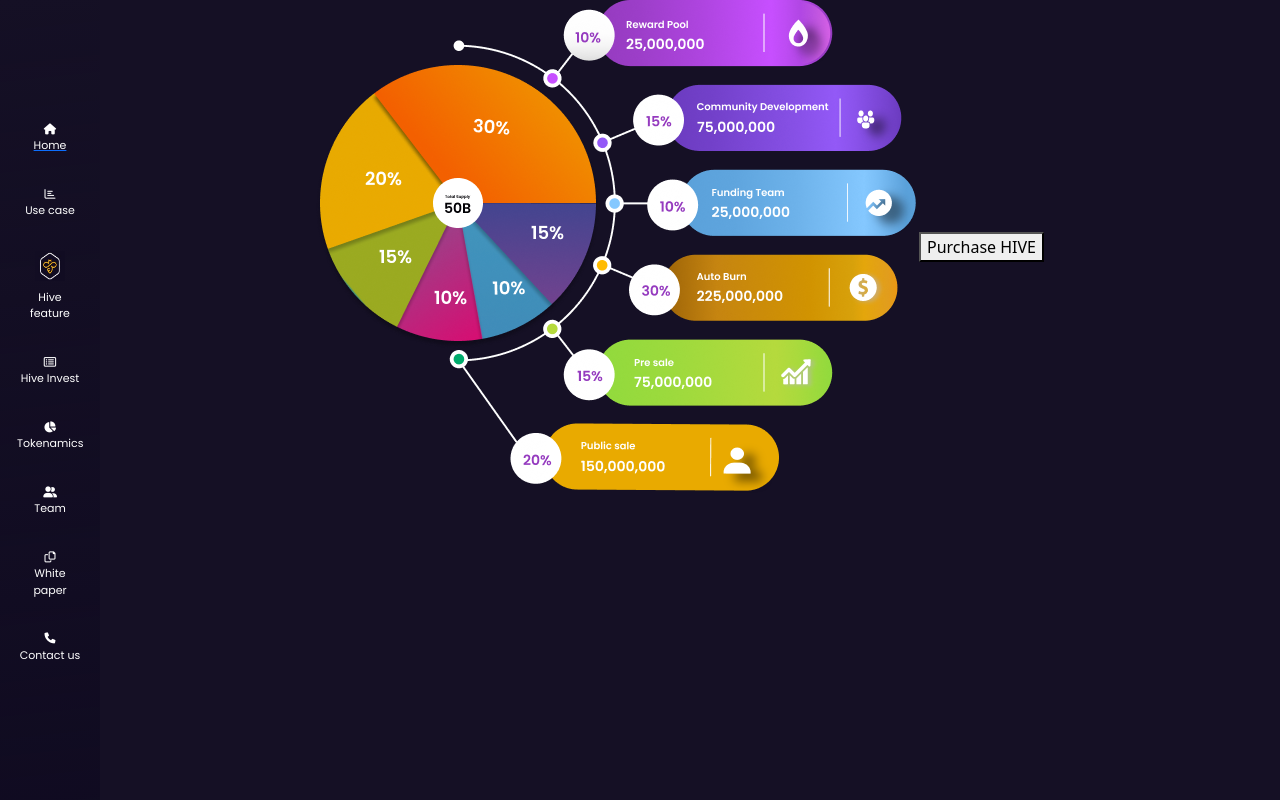
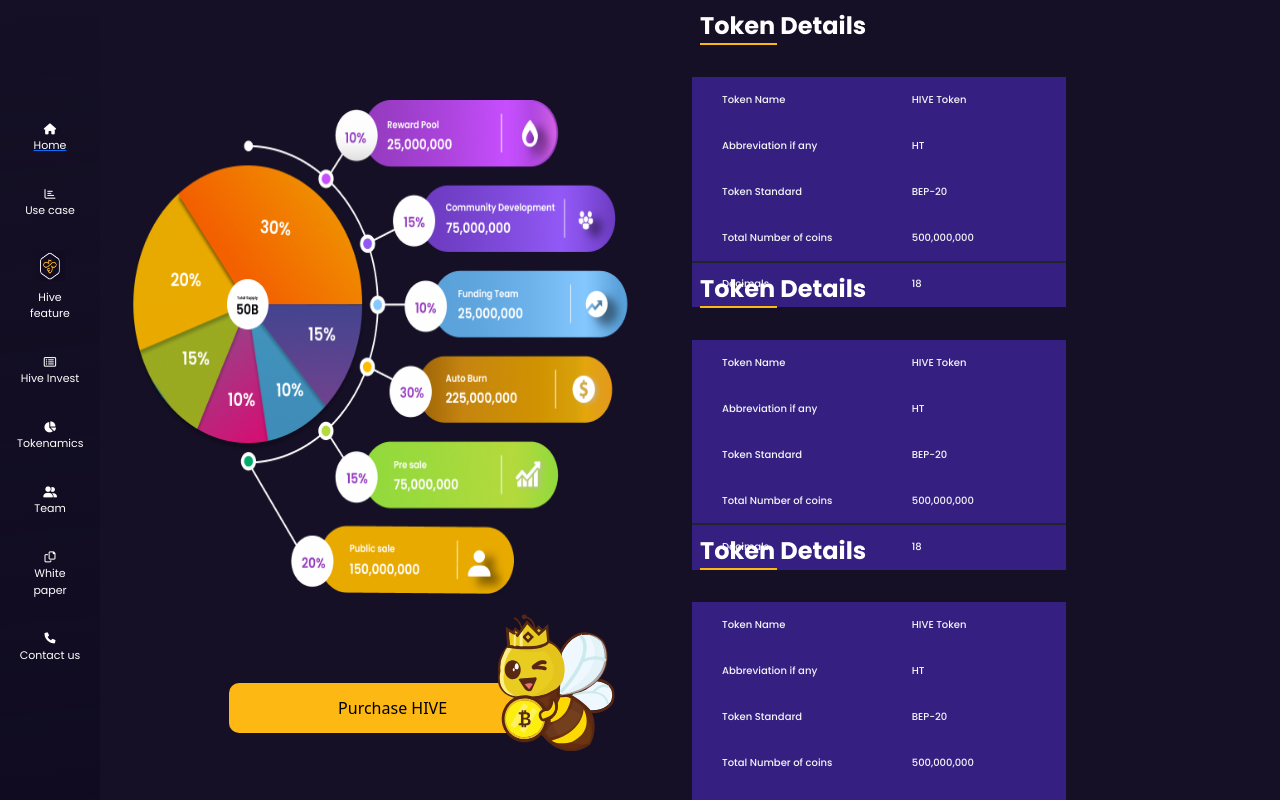
Before and after one commit to Jayanth9710/hive-landing-page, a React (Create React App) app: page /tokenamics in a window 1280 px wide. Built offline with nearby package versions, Linux system fonts and the light colour scheme.

Commit message:
hive logo changed

```diff
--- a/src/Components/LandingPage/LandingPage.css
+++ b/src/Components/LandingPage/LandingPage.css
@@ -156,8 +156,10 @@
 }
 
 .brand{
-    display: flex;
-    margin-left: 1070px;
+  display: flex;
+  margin-top: 10px;
+  margin-bottom: 10px;
+  margin-left: 1040px;
 }
 
 .brand > span {
@@ -174,7 +176,7 @@
 }
 
 .hive-logo{
-  width: 100px;
+  width: 200px;
   height: 70px;
 }
 
--- a/src/Components/LandingPage/LandingPage.jsx
+++ b/src/Components/LandingPage/LandingPage.jsx
@@ -45,7 +45,7 @@
           <div className="header-tab">
             <div className="brand-logo ">
               <div className="brand">
-              <img className="hive-logo" src="hivetext.png" alt="" />
+              <img className="hive-logo" src="hive-logo-home.png" alt="" />
               </div>
             </div>
             <div className="login-box ">
--- /dev/null
+++ b/src/Components/TokenDetails/TokenDetails.css
@@ -0,0 +1,59 @@
+.token__details{
+    width: 374px;
+    height: 164px;
+}
+
+table{
+    border-collapse: collapse;
+  /*  */
+ background-color: #352082 !important;
+ color: white;
+ width: 374px;
+    height: 164px;
+}
+
+th, td {
+    padding-left: 30px;
+    padding-top: 15px;
+    padding-bottom: 15px;
+    text-align: left !important;
+    width: 64px;
+  height: 15px;
+  flex-grow: 0;
+  margin: 0 181px 0 0;
+  font-family: 'Poppins';
+  font-size: 10px;
+  font-weight: 500;
+  font-stretch: normal;
+  font-style: normal;
+  line-height: normal;
+  letter-spacing: normal;
+  color: #f5f6f7;
+  }
+
+  .toke_title{
+    width: 250px;
+    height: 27px;
+    flex-grow: 0;
+    margin: 0 127px 50px 0;
+    font-family: Poppins;
+    font-size: 24px;
+    font-weight: bold;
+    font-stretch: normal;
+    font-style: normal;
+    line-height: normal;
+    letter-spacing: normal;
+    text-align: left;
+    color: #fff;
+
+  }
+
+  h2:after {
+    content: '';
+    background:
+    #fdb813;
+    width: 33%;
+    height: 2px;
+    display: block;
+
+}
--- /dev/null
+++ b/src/Components/TokenDetails/TokenDetails.jsx
@@ -0,0 +1,36 @@
+import React from 'react';
+import './TokenDetails.css';
+
+function TokenDetails() {
+    return (
+        <div className='token__details'>
+            <div className="token">
+                <h2 className='toke_title'>Token Details</h2>
+                <table>
+                    <tr>
+                        <th>Token Name</th>
+                        <th>HIVE Token</th>
+                    </tr>
+                    <tr>
+                        <td>Abbreviation if any</td>
+                        <td>HT</td>
+                    </tr>
+                    <tr>
+                        <td>Token Standard</td>
+                        <td>BEP-20</td>
+                    </tr>
+                    <tr>
+                        <td>Total Number of coins</td>
+                        <td>500,000,000</td>
+                    </tr>
+                    <tr>
+                        <td>Decimals</td>
+                        <td>18</td>
+                    </tr>
+                </table>
+            </div>
+        </div>
+    )
+}
+
+export default TokenDetails
--- a/src/Components/Tokenamics/Tokenamics.css
+++ b/src/Components/Tokenamics/Tokenamics.css
@@ -0,0 +1,40 @@
+.purchase-btn{
+    width: 327px;
+  height: 50px;
+  flex-grow: 0;
+  margin: 13px 0 94px 25.2px;
+  padding: 13px 100px;
+  border-radius: 10px;
+  background-color: #fdb813;
+  border: none;
+  outline: none;
+}
+
+.pie{
+    width: 500px;
+    height: 500px;
+}
+
+.table{
+    display: grid;
+    grid-template-columns: 1fr;
+}
+
+.table-div{
+    display: grid;
+    grid-template-columns: 1fr;
+}
+
+.left{
+    display: flex;
+    flex-direction: column;
+    justify-content: space-evenly;
+    height: 100vh;
+}
+
+.img{
+    margin-top: 100px;
+}
+.bttn{
+    padding-top: 70px;
+}
--- a/src/Components/Tokenamics/Tokenamics.jsx
+++ b/src/Components/Tokenamics/Tokenamics.jsx
@@ -1,15 +1,34 @@
 import React from "react";
+import TokenDetails from "../TokenDetails/TokenDetails";
+import "./Tokenamics.css";
 
 function Tokenamics() {
   return (
     <div className="tokenamics__page">
       <section>
-        <div className="tokenamics">
-          <div className="tokenamics__left">
-            <img src="piechart.png" alt="" />
-            <button>Purchase HIVE</button>
+        <div className="container-fluid">
+          <div className="row">
+            <div className="col-6 left">
+              <div className="img">
+                <img className="pie" src="piechart.png" alt="" />
+              </div>
+              <div className="bttn">
+                <button className="purchase-btn position-relative">
+                  Purchase HIVE{" "}
+                  <span className="position-absolute top-0 start-100 translate-middle badge rounded-pill ">
+                    <img className="bee-img" src="honeybee.svg" alt="" />
+                  </span>{" "}
+                </button>
+              </div>
+            </div>
+            <div className="col-6 table-div">
+              <div className="table">
+                  <TokenDetails/>
+                  <TokenDetails/>
+                  <TokenDetails/>
+              </div>
+            </div>
           </div>
-          <div className="tokenamics__right"></div>
         </div>
       </section>
     </div>
```
Also changed, not shown: public/hive-logo-home.png (added).
